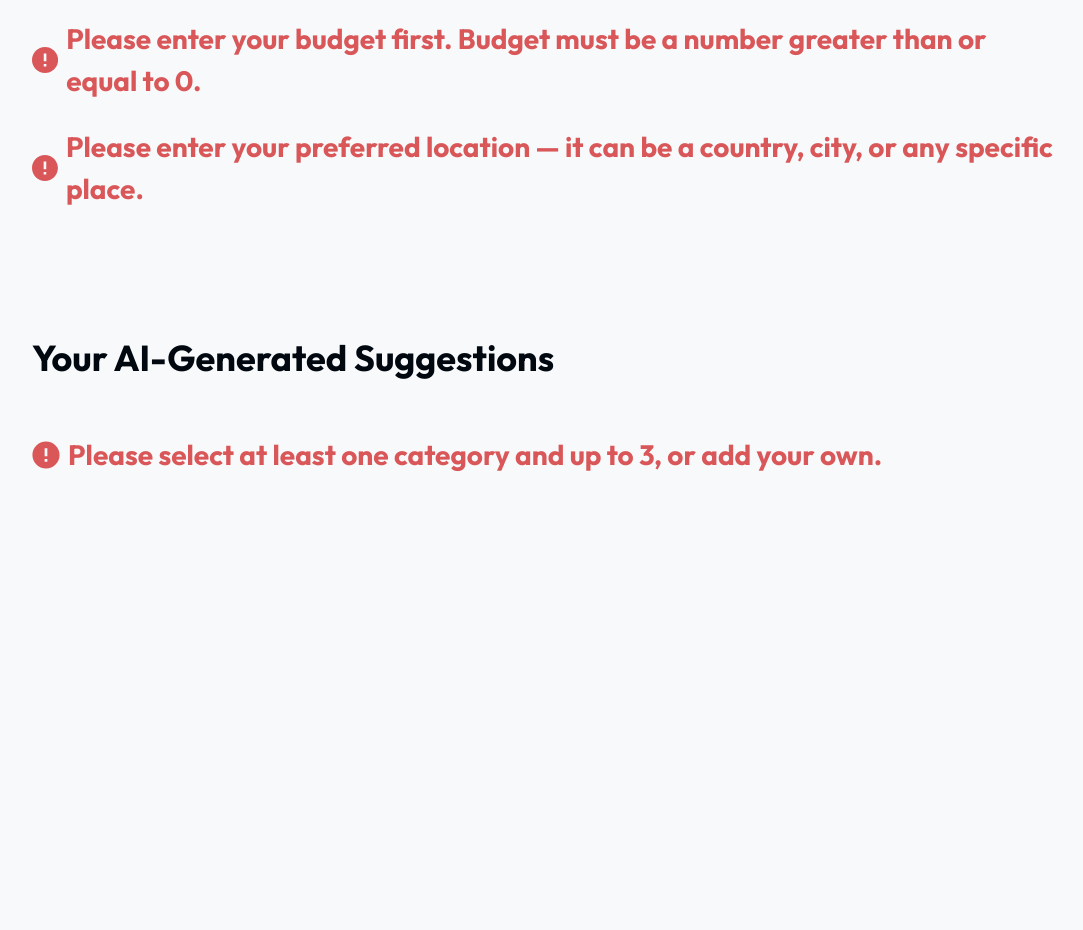
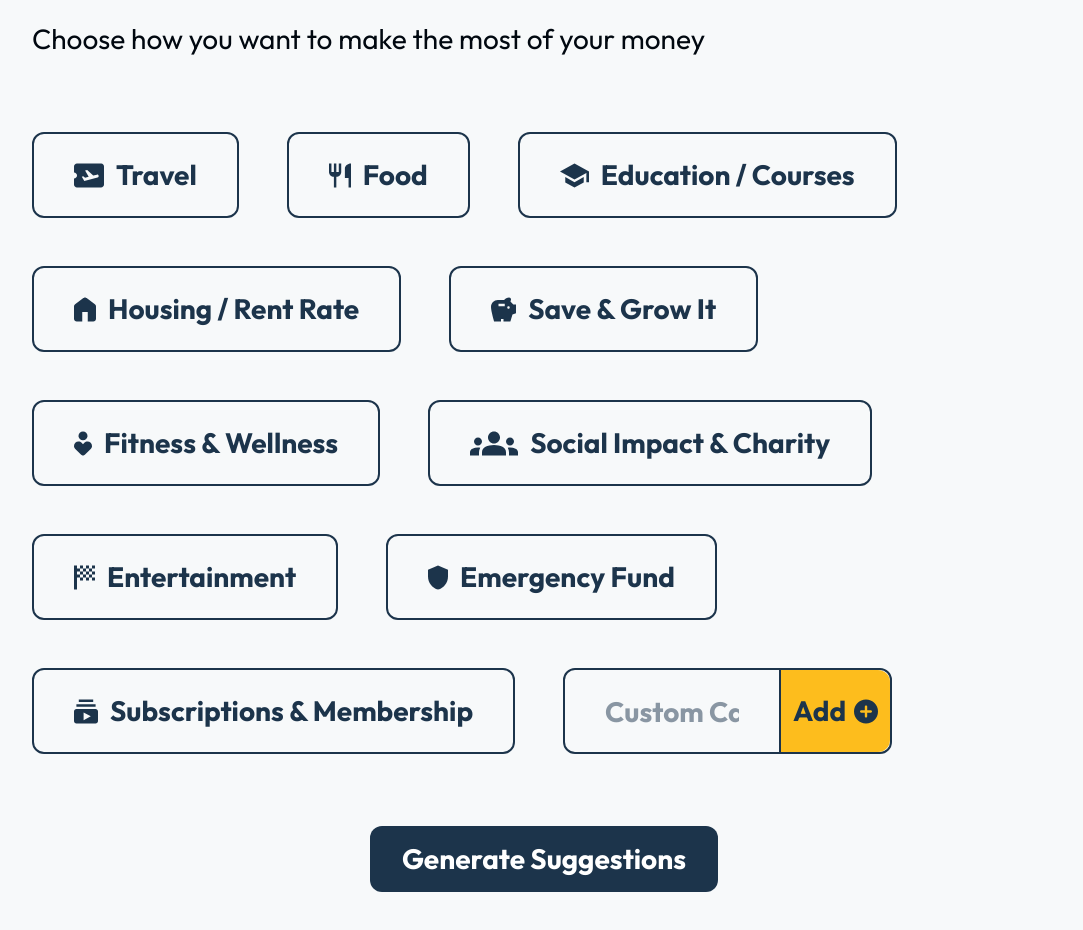
Before and after one commit to ludwint3265/BudgetCalculatorFrontend, a React (Vite) app: page / in a window 1280 px wide. Shown: the part 580-1510 px from the top of the page, without its empty margins (96-1179 px from the left). Before the commit the page ends 1184 px from the top, so only its background shows below. Built offline with nearby package versions, Linux system fonts and the light colour scheme.

Commit message:
fix: validations

```diff
--- a/src/App.jsx
+++ b/src/App.jsx
@@ -1,6 +1,7 @@
 import React, { useState } from "react";
 import logo from "/logo.svg";
 import DollarIcon from "./assets/icons/dollarIcon.svg?react";
+import LocationIcon from "./assets/icons/locationIcon.svg?react";
 import SparkIcon from "./assets/icons/sparkIcon.svg?react";
 import AddIcon from "./assets/icons/addIcon.svg?react";
 import SparksIcon from "./assets/icons/sparkIcon.svg?react";
@@ -11,7 +12,7 @@ import { API_URL } from "./constants/API";
 import "./App.css";
 
 function App() {
-  const [selectedCategory, setSelectedCategory] = useState(null);
+  const [selectedCategories, setSelectedCategories] = useState([]);
   const [userBudget, setUserBudget] = useState(-1);
   const [userLocation, setUserLocation] = useState("");
   const [shake, setShake] = useState(false);
@@ -19,6 +20,7 @@ function App() {
   const [customCategory, setCustomCategory] = useState("");
   const [errorMessage, setErrorMessage] = useState("");
   const [loading, setLoading] = useState(false);
+  const [missingFields, setMissingFields] = useState(null);
 
   const handleBudgetChange = (event) => {
     const budget = event.target.value;
@@ -33,10 +35,14 @@ function App() {
     setUserLocation(location.trim());
   };
 
-  const handleCategoryChange = async (category) => {
-    if (selectedCategory !== category) {
+  const generateSuggestions = async () => {
+    if (
+      userBudget >= 0 &&
+      userLocation &&
+      selectedCategories.length > 0 &&
+      selectedCategories.length <= 3
+    ) {
       setLoading(true);
-      setSelectedCategory(category);
 
       try {
         const res = await fetch(`${API_URL}/get-suggestions`, {
@@ -47,7 +53,8 @@ function App() {
           },
           body: JSON.stringify({
             budget: userBudget,
-            category: category,
+            location: userLocation,
+            category: selectedCategories[0],
           }),
         });
 
@@ -66,6 +73,19 @@ function App() {
       } finally {
         setLoading(false);
       }
+    } else {
+      setMissingFields(true);
+    }
+  };
+
+  const handleCategoryChange = (category) => {
+    if (selectedCategories.includes(category)) {
+      setSelectedCategories(selectedCategories.filter((c) => c !== category));
+      return;
+    }
+
+    if (selectedCategories.length < 3) {
+      setSelectedCategories([...selectedCategories, category]);
     }
   };
 
@@ -81,7 +101,10 @@ function App() {
   const handleAddCustomCategory = () => {
     if (
       customCategory.trim() &&
-      !categories.some((category) => category.name === customCategory)
+      !categories.includes(
+        (category) =>
+          category.name.toLowerCase() === customCategory.toLowerCase(),
+      )
     ) {
       const newCategory = {
         id: categories.length + 1,
@@ -90,7 +113,7 @@ function App() {
       };
       categories.push(newCategory);
       setCustomCategory("");
-      setSelectedCategory(customCategory);
+      setSelectedCategories(customCategory);
       handleCategoryChange(customCategory);
     } else {
       setCustomCategory("");
@@ -126,7 +149,7 @@ function App() {
             />
           </div>
           <div className="flex items-center gap-2">
-            <DollarIcon />
+            <LocationIcon />
             <input
               type="text"
               placeholder="New York City"
@@ -142,44 +165,15 @@ function App() {
           Let’s explore your possibilities
         </h1>
         <div className="flex flex-col gap-6 mt-12 text-[#D95759] font-bold text-[28px]">
-          {userBudget < 0 || !userBudget ? (
-            <div className="flex flex-col text-[#D95759] font-bold text-[28px]">
-              <div className="flex gap-2 items-center">
-                <ErrorIcon />
-                <span>
-                  Please enter your budget first. Budget must be a number
-                  greater than or equal to 0.
-                </span>
-              </div>
-            </div>
-          ) : (
-            ""
-          )}
-          {!userLocation ? (
-            <div className="flex flex-col text-[#D95759] font-bold text-[28px]">
-              <div className="flex gap-2 items-center">
-                <ErrorIcon />
-                <span>
-                  Please enter your preferred location — it can be a country,
-                  city, or any specific place.
-                </span>
-              </div>
-            </div>
-          ) : (
-            ""
-          )}
-          {userBudget >= 0 && userLocation && (
-            <>
           <h2 className="text-[#010810] font-normal text-[28px]">
             Choose how you want to make the most of your money
           </h2>
-
           <div className="flex flex-wrap gap-12 mt-12">
             {categories.map((category) => (
               <button
                 type="button"
                 key={category.id}
-                    className={`flex py-5 px-10 gap-3 rounded-xl border-2 border-[#1C344B] font-bold cursor-pointer items-center text-[#1C344B] ${selectedCategory === category.name ? "bg-[#FDBD1D]" : "bg-[#F7F9FA] hover:bg-[#FFEEC4]"}`}
+                className={`flex py-5 px-10 gap-3 rounded-xl border-2 border-[#1C344B] font-bold cursor-pointer items-center text-[#1C344B] ${selectedCategories.includes(category.name) ? "bg-[#FDBD1D]" : "bg-[#F7F9FA] hover:bg-[#FFEEC4]"}`}
                 onClick={() => handleCategoryChange(category.name)}
               >
                 {React.createElement(category.icon)}
@@ -203,17 +197,18 @@ function App() {
               </button>
             </div>
           </div>
-            </>
-          )}
+          <button
+            type="button"
+            className="bg-[#1C344B] rounded-xl py-3 px-8 text-white font-bold cursor-pointer mt-12 self-center"
+            onClick={generateSuggestions}
+          >
+            Generate Suggestions
+          </button>
         </div>
       </div>
 
       <div className="mb-32 flex flex-col">
-        <h1 className="text-[#010810] font-bold text-4xl mb-2">
-          Your AI-Generated Suggestions
-        </h1>
-        {userBudget >= 0 && selectedCategory && !errorMessage ? (
-          loading ? (
+        {loading ? (
           <div className="flex items-center gap-2 justify-center mt-12">
             <img
               src={logo}
@@ -226,7 +221,14 @@ function App() {
             </span>
           </div>
         ) : (
+          ""
+        )}
+
+        {aiSuggestions.length > 0 && !errorMessage ? (
           <>
+            <h1 className="text-[#010810] font-bold text-4xl mb-2">
+              Your AI-Generated Suggestions
+            </h1>
             <h2 className="text-[#010810] font-normal text-[28px]">
               With a{" "}
               <b className="underline decoration-[#FDBD1D] decoration-4 underline-offset-8">
@@ -234,7 +236,7 @@ function App() {
               </b>{" "}
               budget, here are some {userBudget > 0 ? " " : "free "}
               <b className="underline decoration-[#FDBD1D] decoration-4 underline-offset-8">
-                  {selectedCategory}
+                {selectedCategories}
               </b>{" "}
               options you might like:
             </h2>
@@ -263,7 +265,7 @@ function App() {
                 type="button"
                 className="bg-[#F7F9FA] text-[#1C344B] border-2 border-[#1C344B] rounded-xl py-3 px-8 font-bold cursor-pointer"
                 onClick={() => {
-                    setSelectedCategory("");
+                  setSelectedCategories("");
                   setAiSuggestions([]);
                 }}
               >
@@ -271,10 +273,34 @@ function App() {
               </button>
             </div>
           </>
-          )
         ) : (
+          missingFields && (
             <div className="flex flex-col gap-6 mt-12 text-[#D95759] font-bold text-[28px]">
-            {!selectedCategory ? (
+              {!userBudget || userBudget < 0 ? (
+                <div className="flex gap-2 items-center">
+                  <ErrorIcon />
+                  <span>
+                    Please enter your budget first. Budget must be a number
+                    greater than or equal to 0.
+                  </span>
+                </div>
+              ) : (
+                ""
+              )}
+
+              {!userLocation ? (
+                <div className="flex gap-2 items-center">
+                  <ErrorIcon />
+                  <span>
+                    Please enter your preferred location — it can be a country,
+                    city, or any specific place.
+                  </span>
+                </div>
+              ) : (
+                ""
+              )}
+
+              {!selectedCategories.length || selectedCategories.length > 3 ? (
                 <div className="flex gap-2 items-center">
                   <ErrorIcon />
                   <span>
@@ -290,14 +316,15 @@ function App() {
                 <div className="flex gap-2 items-center">
                   <ErrorIcon />
                   <span>
-                  Something went wrong while generating suggestions. Please try
-                  again later.
+                    Something went wrong while generating suggestions. Please
+                    try again later.
                   </span>
                 </div>
               ) : (
                 ""
               )}
             </div>
+          )
         )}
       </div>
     </div>
```
Also changed, not shown: src/assets/icons/locationIcon.svg (added). Lines whose indentation alone changed are shown as unchanged.
